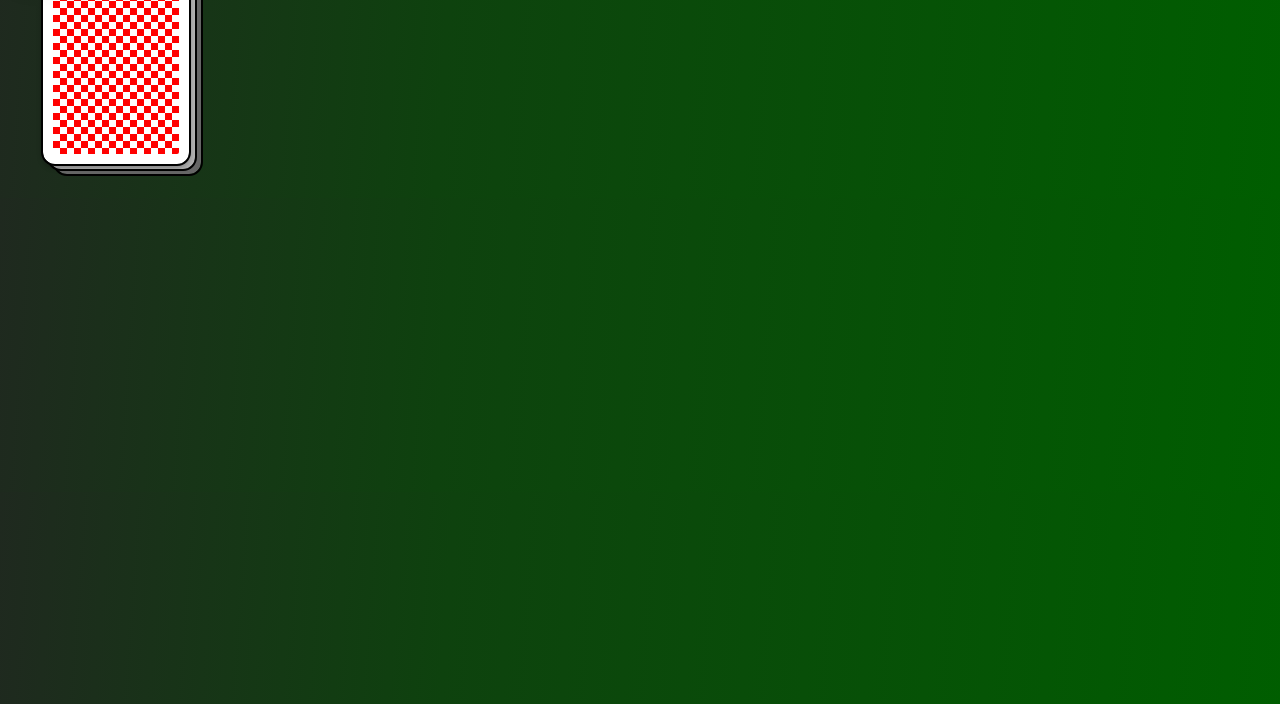
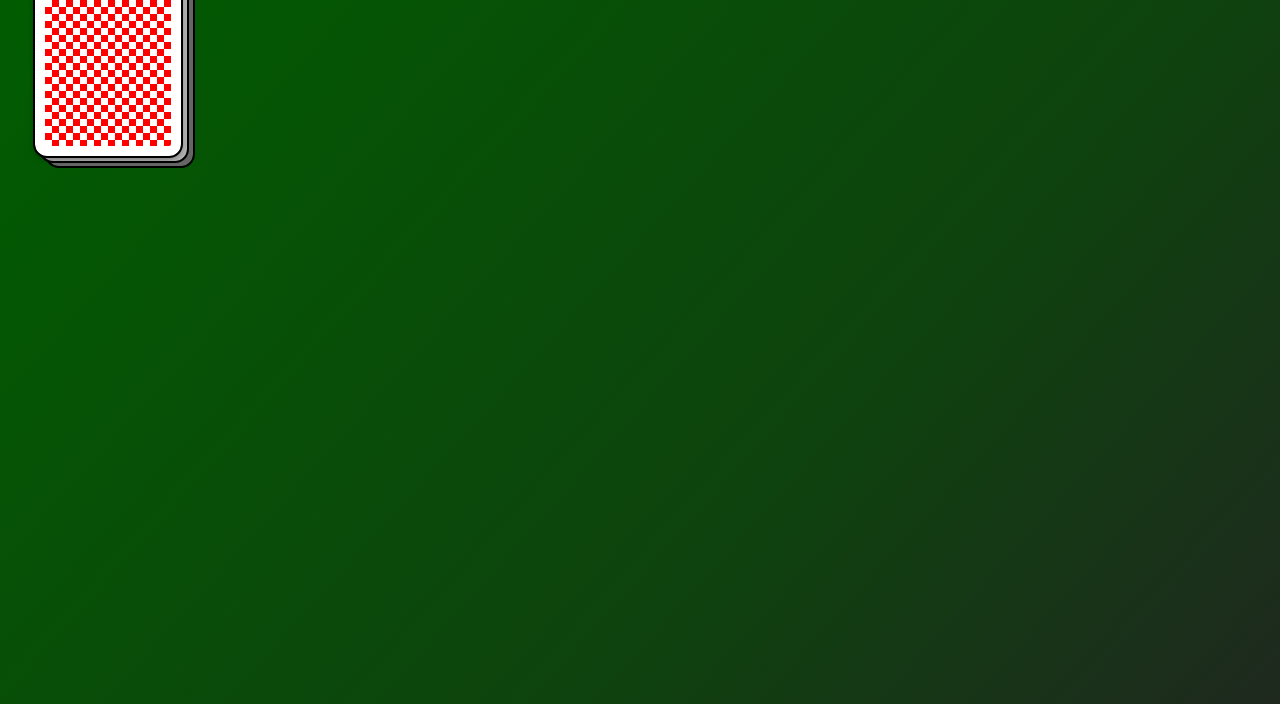
Before and after one commit to youkergav/JS-Playing-Cards, a plain HTML site: page index.html in a window 1280 px wide. Shown: the part 96-800 px from the top of the page. Drawn offline with Linux system fonts and the light colour scheme.

Commit message:
Flipped background, renamed css hand to table

```diff
--- a/css/styles.css
+++ b/css/styles.css
@@ -1,9 +1,17 @@
-body {
-    background-color: #005e00;
-    background-image: linear-gradient(94deg, rgba(31, 41, 31, 1) 0%, rgba(14, 66, 14, 1) 35%, rgba(0, 94, 0, 1) 100%);
+html {
+    height: 100%;
 }
 
-.hand {
+body {
+    height: 100%;
+    margin: 0;
+    background-color: #005e00;
+    background-repeat: no-repeat;
+    background-attachment: fixed;
+    background: linear-gradient(312deg, rgba(31, 41, 31, 1) 0%, rgba(14, 66, 14, 1) 35%, rgba(0, 94, 0, 1) 100%);
+}
+
+.table {
     display: block;
 }
 
--- a/index.html
+++ b/index.html
@@ -14,7 +14,7 @@
 </head>
 
 <body>
-    <div class="hand">
+    <div class="table">
         <div class="deck">
             <div class="content">
                 <span class="count">52</span>
--- a/javascript/main.js
+++ b/javascript/main.js
@@ -30,7 +30,7 @@ function drawCard() {
         element.addEventListener("click", flipCard);
 
         HAND.push(card);
-        document.querySelector(".hand").appendChild(element);
+        document.querySelector(".table").appendChild(element);
 
         let count = deck.querySelector(".count");
         count.innerText = String(DECK.cards.length).padStart(2, '0');
```
